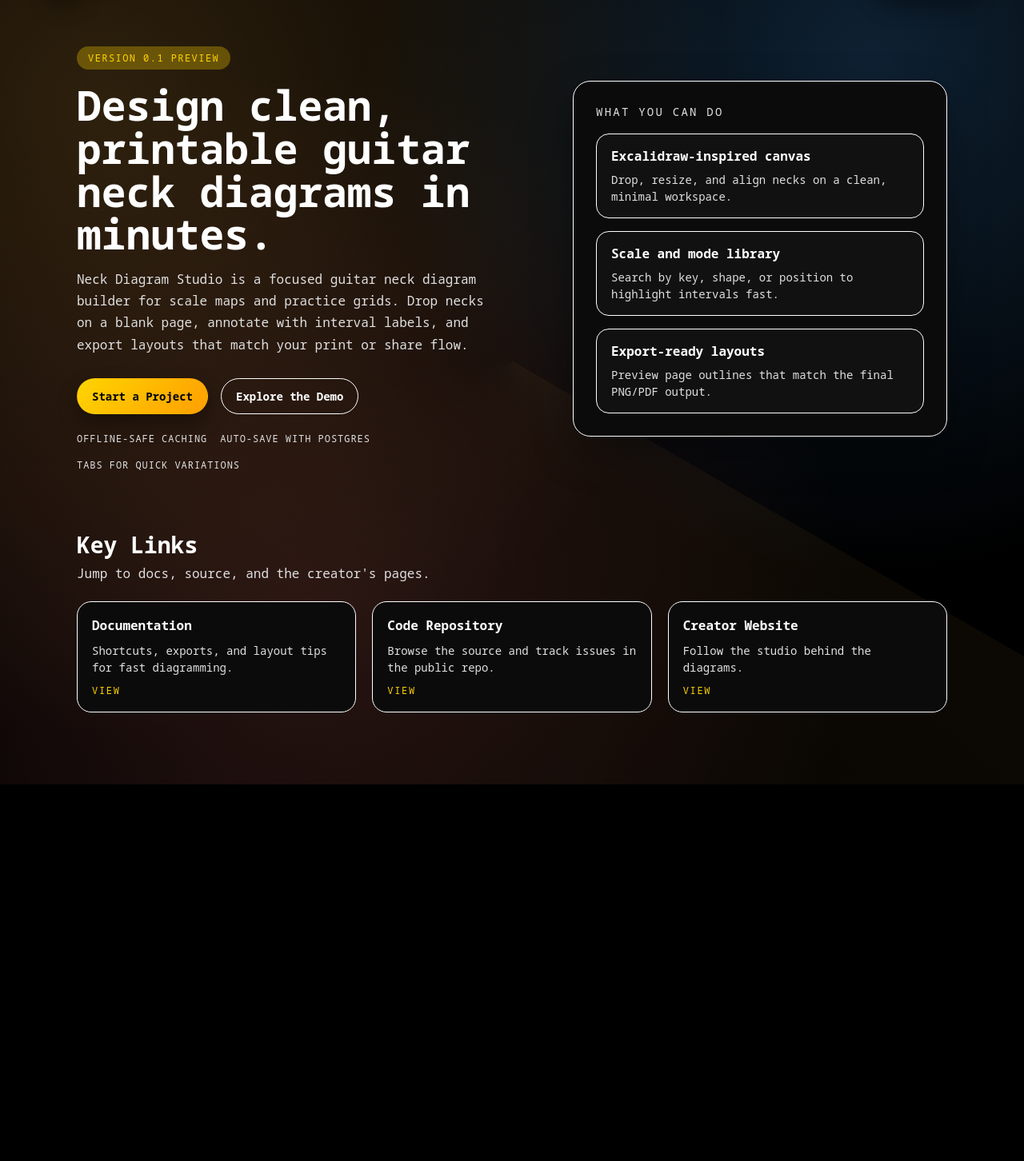
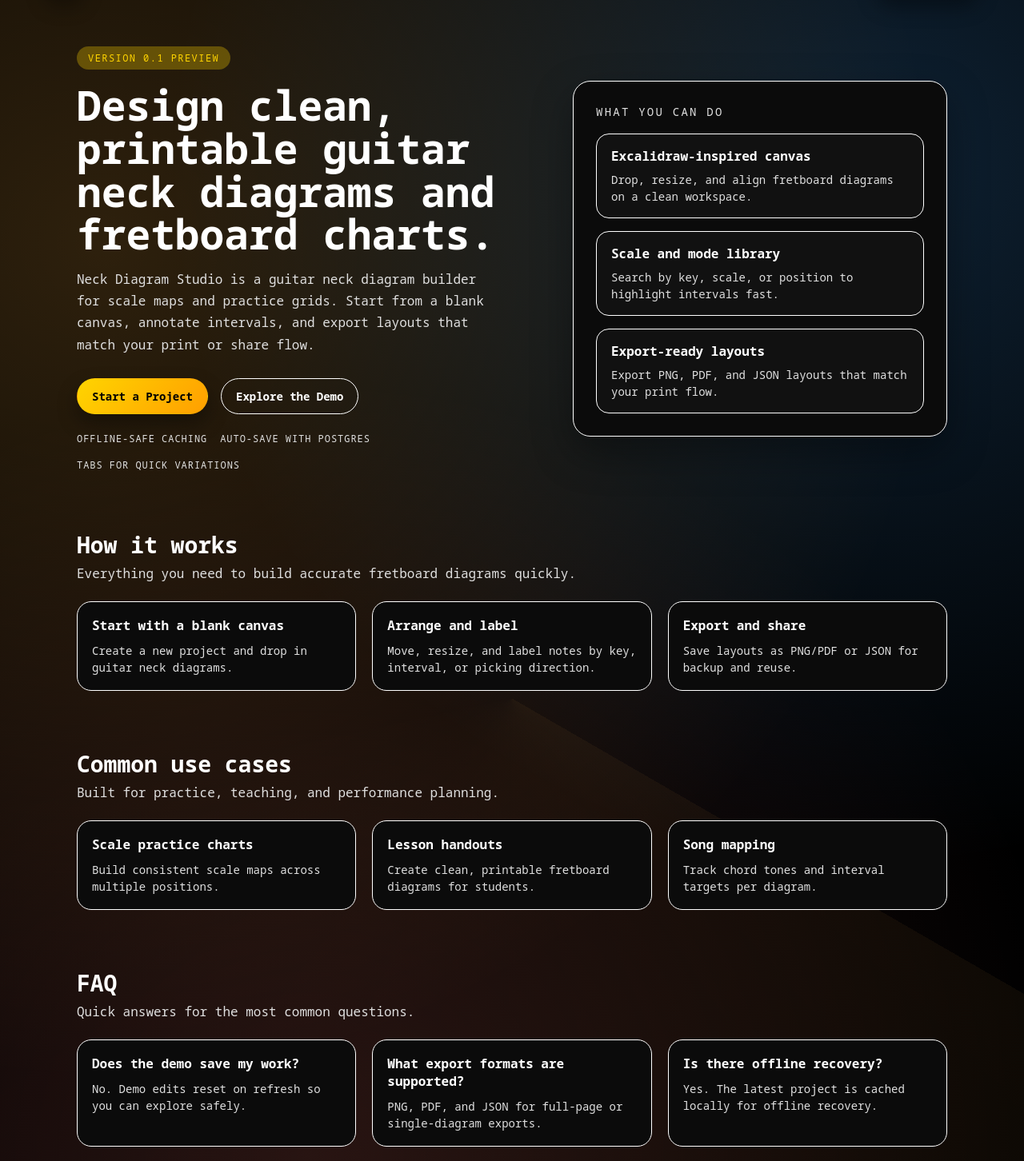
Before and after one commit to shahzebqazi/neck-diagram-studio, a React (Vite) app in the folder apps/web/: page / in a window 1280 px wide. Shown: the part 78-1530 px from the top of the page at 80% size. Before the commit the page ends 1059 px from the top, so only its background shows below. Built offline with nearby package versions, Linux system fonts and the light colour scheme; no server answers; a web font is replaced by a local one.

Commit message:
SEO: expand landing content and sections

```diff
--- a/apps/web/src/pages/Landing.tsx
+++ b/apps/web/src/pages/Landing.tsx
@@ -21,15 +21,60 @@
 const FEATURE_ITEMS = [
   {
     title: "Excalidraw-inspired canvas",
-    description: "Drop, resize, and align necks on a clean, minimal workspace."
+    description: "Drop, resize, and align fretboard diagrams on a clean workspace."
   },
   {
     title: "Scale and mode library",
-    description: "Search by key, shape, or position to highlight intervals fast."
+    description: "Search by key, scale, or position to highlight intervals fast."
   },
   {
     title: "Export-ready layouts",
-    description: "Preview page outlines that match the final PNG/PDF output."
+    description: "Export PNG, PDF, and JSON layouts that match your print flow."
+  }
+];
+
+const STEP_ITEMS = [
+  {
+    title: "Start with a blank canvas",
+    description: "Create a new project and drop in guitar neck diagrams."
+  },
+  {
+    title: "Arrange and label",
+    description: "Move, resize, and label notes by key, interval, or picking direction."
+  },
+  {
+    title: "Export and share",
+    description: "Save layouts as PNG/PDF or JSON for backup and reuse."
+  }
+];
+
+const USE_CASES = [
+  {
+    title: "Scale practice charts",
+    description: "Build consistent scale maps across multiple positions."
+  },
+  {
+    title: "Lesson handouts",
+    description: "Create clean, printable fretboard diagrams for students."
+  },
+  {
+    title: "Song mapping",
+    description: "Track chord tones and interval targets per diagram."
+  }
+];
+
+const FAQ_ITEMS = [
+  {
+    title: "Does the demo save my work?",
+    description: "No. Demo edits reset on refresh so you can explore safely."
+  },
+  {
+    title: "What export formats are supported?",
+    description: "PNG, PDF, and JSON for full-page or single-diagram exports."
+  },
+  {
+    title: "Is there offline recovery?",
+    description: "Yes. The latest project is cached locally for offline recovery."
   }
 ];
 
@@ -83,11 +128,11 @@
         <section className="landing-hero">
           <div className="hero-copy">
             <div className="hero-pill">Version 0.1 Preview</div>
-            <h1>Design clean, printable guitar neck diagrams in minutes.</h1>
+            <h1>Design clean, printable guitar neck diagrams and fretboard charts.</h1>
             <p>
-              Neck Diagram Studio is a focused guitar neck diagram builder for scale maps and
-              practice grids. Drop necks on a blank page, annotate with interval labels, and
-              export layouts that match your print or share flow.
+              Neck Diagram Studio is a guitar neck diagram builder for scale maps and practice
+              grids. Start from a blank canvas, annotate intervals, and export layouts that match
+              your print or share flow.
             </p>
             <div className="hero-cta">
               <Link to={primaryTarget} className="cta-button primary">
@@ -113,6 +158,51 @@
                 </div>
               ))}
             </div>
+          </div>
+        </section>
+
+        <section className="landing-section">
+          <div className="section-header">
+            <h2>How it works</h2>
+            <p>Everything you need to build accurate fretboard diagrams quickly.</p>
+          </div>
+          <div className="section-grid">
+            {STEP_ITEMS.map((item) => (
+              <div key={item.title} className="info-card">
+                <h3>{item.title}</h3>
+                <p>{item.description}</p>
+              </div>
+            ))}
+          </div>
+        </section>
+
+        <section className="landing-section">
+          <div className="section-header">
+            <h2>Common use cases</h2>
+            <p>Built for practice, teaching, and performance planning.</p>
+          </div>
+          <div className="section-grid">
+            {USE_CASES.map((item) => (
+              <div key={item.title} className="info-card">
+                <h3>{item.title}</h3>
+                <p>{item.description}</p>
+              </div>
+            ))}
+          </div>
+        </section>
+
+        <section className="landing-section">
+          <div className="section-header">
+            <h2>FAQ</h2>
+            <p>Quick answers for the most common questions.</p>
+          </div>
+          <div className="section-grid">
+            {FAQ_ITEMS.map((item) => (
+              <div key={item.title} className="info-card">
+                <h3>{item.title}</h3>
+                <p>{item.description}</p>
+              </div>
+            ))}
           </div>
         </section>
 
--- a/apps/web/src/styles.css
+++ b/apps/web/src/styles.css
@@ -1565,6 +1565,11 @@
   border: 2px solid var(--border);
 }
 
+:root[data-theme="high-contrast"] .info-card {
+  background: #000000;
+  border: 2px solid var(--border);
+}
+
 :root[data-theme="high-contrast"] .link-card:hover {
   border-color: var(--accent);
   transform: translateY(-3px);
@@ -1769,6 +1774,40 @@
   gap: 24px;
 }
 
+.landing-section {
+  display: flex;
+  flex-direction: column;
+  gap: 24px;
+}
+
+.section-grid {
+  display: grid;
+  grid-template-columns: repeat(auto-fit, minmax(220px, 1fr));
+  gap: 20px;
+}
+
+.info-card {
+  background: var(--panel);
+  border-radius: 18px;
+  border: 1px solid var(--border);
+  padding: 18px;
+  display: flex;
+  flex-direction: column;
+  gap: 10px;
+}
+
+.info-card h3 {
+  margin: 0;
+  font-size: 16px;
+}
+
+.info-card p {
+  margin: 0;
+  color: var(--muted);
+  font-size: 14px;
+  line-height: 1.5;
+}
+
 .section-header h2 {
   margin: 0 0 6px;
   font-size: 28px;
```
